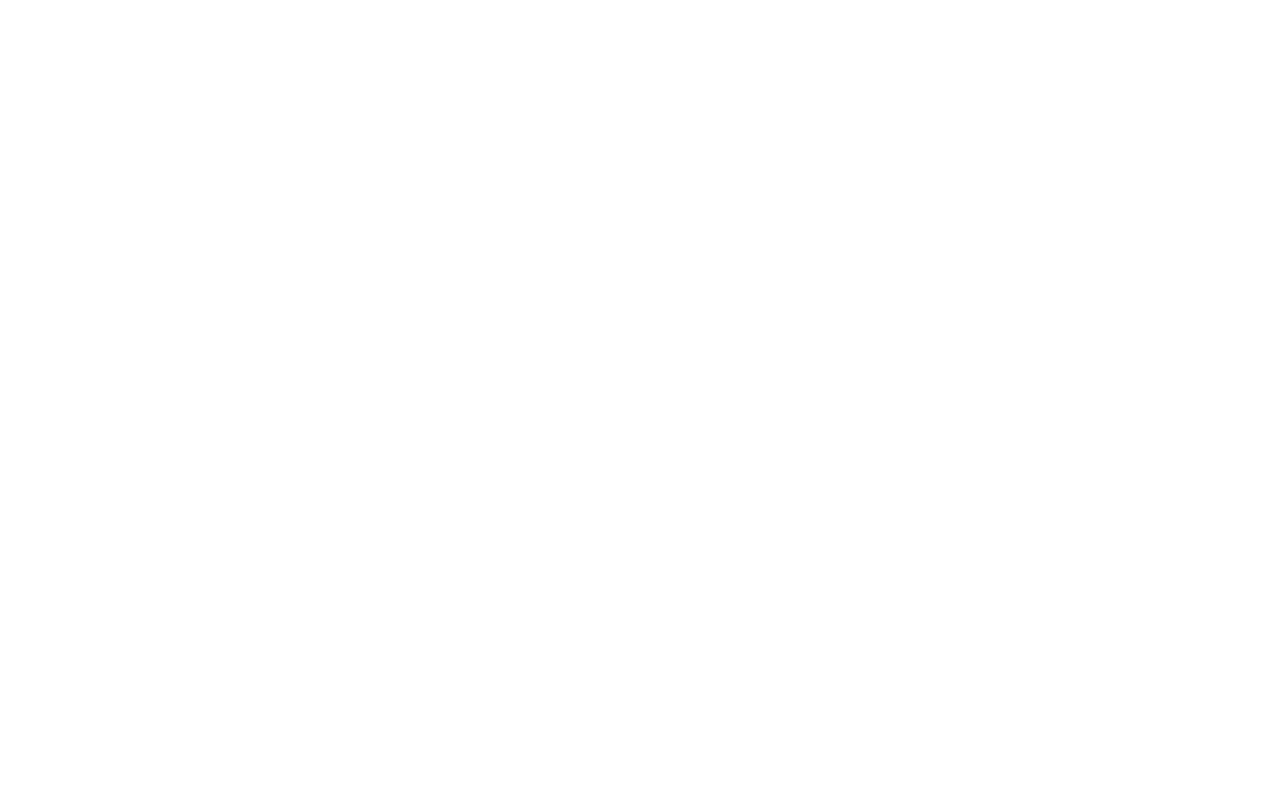
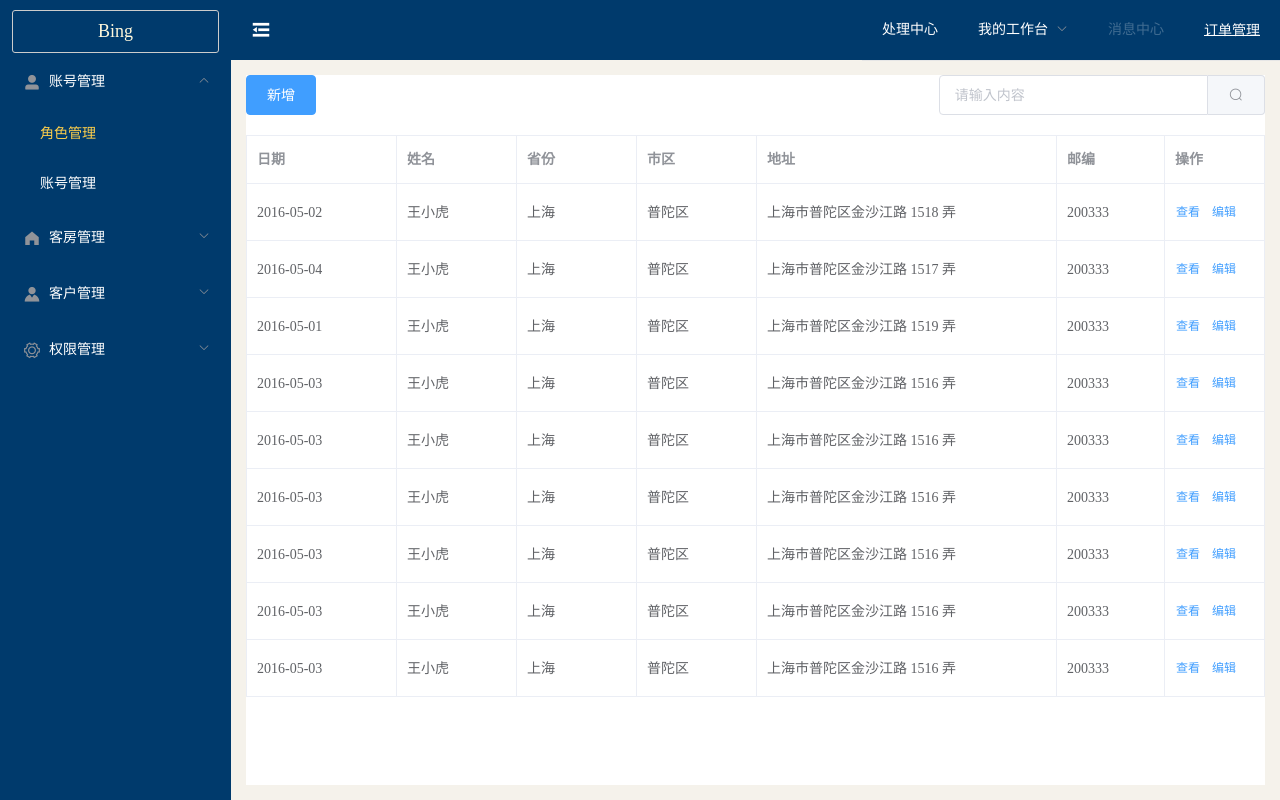
Before and after one commit to xiaopangzhi0630/hotelManger, a Vue app: page /layout/role in a window 1280 px wide. Built offline with nearby package versions, Linux system fonts and the light colour scheme.

Commit message:
菜单收缩bug修复,浏览器显示title

```diff
--- /dev/null
+++ b/src/assets/style/base.scss
@@ -0,0 +1,13 @@
+html {
+  box-sizing: border-box;
+}
+
+#app .app-layout {
+  height: calc(100vh - 90px);
+  background: white;
+  overflow-x: hidden;
+  overflow-y: auto;
+  // border-radius: 3px;
+  // padding: 10px 20px;
+  // box-sizing: border-box;
+}
--- a/src/router/index.js
+++ b/src/router/index.js
@@ -2,7 +2,6 @@
 import VueRouter from 'vue-router'
 
 Vue.use(VueRouter)
-
 
 // 路由信息数组
 const routes = [
@@ -11,14 +10,29 @@
     path: '/',
     name: 'Login',
     redirect: '/layout',
-    component: () => import('@v/login/Login.vue')
+    component: () => import('@v/login/Login.vue'),
+    meta: { title: '登录' }
   },
   {
     path: '/layout',
     name: 'Layout',
-    component: () => import('@v/layout/Layout.vue')
-  },
+    component: () => import('@v/layout/Layout.vue'),
+    meta: { title: '首页' },
+    children: [
+      {
+        path: 'role',
+        component: () => import('@v/role/Role.vue'),
+        meta: { title: '角色管理' }
+      },
+      {
+        path: 'account',
+        component: () => import('@v/role/Account.vue'),
+        meta: { title: '账号管理' }
+      },
+      // account
+    ],
 
+  }
 ]
 
 const router = new VueRouter({
--- a/src/views/layout/Layout.vue
+++ b/src/views/layout/Layout.vue
@@ -2,38 +2,53 @@
   <div class="layout">
     <!-- 左侧菜单 -->
     <div class="left">
-
       <div class="aside">
         <div class="logo">
           Bing
         </div>
-        <el-menu default-active="2" class="el-menu-vertical-demo" @open="handleOpen" @close="handleClose"
-          :collapse="isCollapse" background-color="#003a6c" text-color="#fff" active-text-color="#ffd04b">
-          <el-submenu index="1">
+        <el-menu default-active="/layout/role" class="el-menu-vertical-demo" @open="handleOpen" @close="handleClose"
+          :collapse="isCollapse" router unique-opened background-color="#003a6c" text-color="#fff"
+          active-text-color="#ffd04b">
+          <el-submenu index="/layout/role">
             <template slot="title">
-              <i class="el-icon-location"></i>
-              <span>导航一</span>
+              <i class="el-icon-user-solid"></i>
+              <span>账号管理</span>
             </template>
-            <el-menu-item index="1-1">选项1</el-menu-item>
-            <el-menu-item index="1-2">选项2</el-menu-item>
-            <el-menu-item index="1-3">选项3</el-menu-item>
-            <el-submenu index="1-4">
+            <el-menu-item index="/layout/role">角色管理</el-menu-item>
+            <el-menu-item index="/layout/account">账号管理</el-menu-item>
+            <!-- <el-submenu index="1-4">
               <template slot="title">选项4</template>
               <el-menu-item index="1-4-1">选项1</el-menu-item>
-            </el-submenu>
+            </el-submenu> -->
           </el-submenu>
-          <el-menu-item index="2">
-            <i class="el-icon-menu"></i>
-            <span slot="title">导航二</span>
-          </el-menu-item>
-          <el-menu-item index="3" disabled>
-            <i class="el-icon-document"></i>
-            <span slot="title">导航三</span>
-          </el-menu-item>
-          <el-menu-item index="4">
-            <i class="el-icon-setting"></i>
-            <span slot="title">导航四</span>
-          </el-menu-item>
+          <el-submenu index="2">
+            <template slot="title">
+              <i class="el-icon-s-home"></i>
+              <span slot="title">客房管理</span>
+            </template>
+            <el-menu-item index="2-1">选项1</el-menu-item>
+            <el-menu-item index="2-2">选项2</el-menu-item>
+            <el-menu-item index="2-3">选项3</el-menu-item>
+          </el-submenu>
+          <el-submenu index="3">
+            <template slot="title">
+              <i class="el-icon-s-custom"></i>
+              <span slot="title">客户管理</span>
+            </template>
+            <el-menu-item index="3-1">选项1</el-menu-item>
+            <el-menu-item index="3-2">选项2</el-menu-item>
+            <el-menu-item index="3-3">选项3</el-menu-item>
+          </el-submenu>
+          <el-submenu index="4">
+            <template slot="title">
+              <i class="el-icon-setting"></i>
+              <span slot="title">权限管理</span>
+            </template>
+            <el-menu-item index="4-1">选项1</el-menu-item>
+            <el-menu-item index="4-2">选项2</el-menu-item>
+            <el-menu-item index="4-3">选项3</el-menu-item>
+          </el-submenu>
+
         </el-menu>
       </div>
 
@@ -46,7 +61,7 @@
         </div>
 
         <el-menu :default-active="activeIndex2" class="el-menu-demo" mode="horizontal" @select="handleSelect"
-          background-color="#003a6c" text-color="#fff" active-text-color="#ffd04b" style="height: 100%;">
+          background-color="#003a6c" text-color="#fff" active-text-color="#ffd04b">
           <el-menu-item index="1">处理中心</el-menu-item>
           <el-submenu index="2">
             <template slot="title">我的工作台</template>
@@ -67,7 +82,9 @@
 
 
       </div>
-      <div class="nav"></div>
+      <div class="nav">
+        <router-view></router-view>
+      </div>
     </div>
   </div>
 </template>
@@ -113,6 +130,7 @@
 <style lang="scss" scoped>
   .layout {
     width: 100vw;
+    height: 100vh;
     display: flex;
 
     // 左侧
@@ -130,19 +148,21 @@
         text-align: center;
         padding: 10px;
         border: 1px solid #ccc;
+        border-radius: 3px;
         margin: 0 auto;
         box-sizing: border-box;
       }
 
       .aside {
-        height: calc(100vh - 60px);
+        // height: calc(100vh - 60px);
         padding-top: 10px;
+
 
         // 折叠菜单关键代码, 样式
         .el-menu-vertical-demo:not(.el-menu--collapse) {
           width: 230px;
           min-height: 400px;
-          height: 100%;
+          // height: 100%;
         }
 
         .el-menu {
@@ -155,6 +175,9 @@
     // 右侧
     .right {
       flex: 1;
+      // height: calc(100vh -60px);
+      height: 100%;
+      width: calc(100vw - 235px);
 
       .top {
         display: flex;
@@ -188,6 +211,13 @@
         color: #003a6c;
         background-color: #ece5e5fa;
       }
+
+      .nav {
+        // box-sizing: border-box;
+        padding: 15px;
+        height: calc(100vh - 90px);
+        background: rgb(245, 242, 235);
+      }
     }
 
   }
--- /dev/null
+++ b/src/views/role/Account.vue
@@ -0,0 +1,90 @@
+<template>
+  <div class="app-layout">
+
+    <el-row :gutter="20">
+      <el-col :span="16">
+        <div class="grid-content bg-purple">
+          <el-button type="primary">添加</el-button>
+        </div>
+      </el-col>
+      <el-col :span="8">
+        <div class="grid-content bg-purple">
+          <el-input placeholder="请输入内容" v-model="input3" class="input-with-select">
+
+            <el-button slot="append" icon="el-icon-search"></el-button>
+          </el-input>
+        </div>
+      </el-col>
+    </el-row>
+    <el-table :data="tableData" border style="width: 100%; margin-top: 20px">
+      <el-table-column fixed prop="date" label="日期" width="150">
+      </el-table-column>
+      <el-table-column prop="name" label="姓名" width="120">
+      </el-table-column>
+      <el-table-column prop="province" label="省份" width="120">
+      </el-table-column>
+      <el-table-column prop="city" label="市区" width="120">
+      </el-table-column>
+      <el-table-column prop="address" label="地址" width="300">
+      </el-table-column>
+      <el-table-column prop="zip" label="邮编">
+      </el-table-column>
+      <el-table-column fixed="right" label="操作" width="100">
+        <template slot-scope="scope">
+          <el-button @click="handleClick(scope.row)" type="text" size="small">查看</el-button>
+          <el-button type="text" size="small">编辑</el-button>
+        </template>
+      </el-table-column>
+    </el-table>
+  </div>
+
+</template>
+
+<script>
+  export default {
+    methods: {
+      handleClick(row) {
+        console.log(row);
+      }
+    },
+
+    data() {
+      return {
+        input3: '',
+        tableData: [{
+          date: '2016-05-02',
+          name: '王小虎',
+          province: '上海',
+          city: '普陀区',
+          address: '上海市普陀区金沙江路 1518 弄',
+          zip: 200333
+        }, {
+          date: '2016-05-04',
+          name: '王小虎',
+          province: '上海',
+          city: '普陀区',
+          address: '上海市普陀区金沙江路 1517 弄',
+          zip: 200333
+        }, {
+          date: '2016-05-01',
+          name: '王小虎',
+          province: '上海',
+          city: '普陀区',
+          address: '上海市普陀区金沙江路 1519 弄',
+          zip: 200333
+        }, {
+          date: '2016-05-03',
+          name: '王小虎',
+          province: '上海',
+          city: '普陀区',
+          address: '上海市普陀区金沙江路 1516 弄',
+          zip: 200333
+        }]
+      }
+    }
+  }
+</script>
+
+<style lang="sass" scoped>
+
+</style>>
--- /dev/null
+++ b/src/views/role/Role.vue
@@ -0,0 +1,126 @@
+<template>
+ <div class="app-layout">
+
+    <el-row :gutter="20">
+      <el-col :span="16">
+        <div class="grid-content bg-purple">
+          <el-button type="primary">新增</el-button>
+        </div>
+      </el-col>
+      <el-col :span="8">
+        <div class="grid-content bg-purple">
+          <el-input placeholder="请输入内容" v-model="input3" class="input-with-select">
+
+            <el-button type="primary" slot="append" icon="el-icon-search"></el-button>
+          </el-input>
+        </div>
+      </el-col>
+    </el-row>
+    <el-table :data="tableData" border style="margin-top: 20px">
+      <el-table-column fixed prop="date" label="日期" width="150">
+      </el-table-column>
+      <el-table-column prop="name" label="姓名" width="120">
+      </el-table-column>
+      <el-table-column prop="province" label="省份" width="120">
+      </el-table-column>
+      <el-table-column prop="city" label="市区" width="120">
+      </el-table-column>
+      <el-table-column prop="address" label="地址" width="300">
+      </el-table-column>
+      <el-table-column prop="zip" label="邮编">
+      </el-table-column>
+      <el-table-column fixed="right" label="操作" width="100">
+        <template slot-scope="scope">
+          <el-button @click="handleClick(scope.row)" type="text" size="small">查看</el-button>
+          <el-button type="text" size="small">编辑</el-button>
+        </template>
+      </el-table-column>
+    </el-table>
+  </div>
+
+</template>
+
+<script>
+  export default {
+    methods: {
+      handleClick(row) {
+        console.log(row);
+      }
+    },
+
+    data() {
+      return {
+        input3: '',
+        tableData: [{
+          date: '2016-05-02',
+          name: '王小虎',
+          province: '上海',
+          city: '普陀区',
+          address: '上海市普陀区金沙江路 1518 弄',
+          zip: 200333
+        }, {
+          date: '2016-05-04',
+          name: '王小虎',
+          province: '上海',
+          city: '普陀区',
+          address: '上海市普陀区金沙江路 1517 弄',
+          zip: 200333
+        }, {
+          date: '2016-05-01',
+          name: '王小虎',
+          province: '上海',
+          city: '普陀区',
+          address: '上海市普陀区金沙江路 1519 弄',
+          zip: 200333
+        }, {
+          date: '2016-05-03',
+          name: '王小虎',
+          province: '上海',
+          city: '普陀区',
+          address: '上海市普陀区金沙江路 1516 弄',
+          zip: 200333
+        }, {
+          date: '2016-05-03',
+          name: '王小虎',
+          province: '上海',
+          city: '普陀区',
+          address: '上海市普陀区金沙江路 1516 弄',
+          zip: 200333
+        }, {
+          date: '2016-05-03',
+          name: '王小虎',
+          province: '上海',
+          city: '普陀区',
+          address: '上海市普陀区金沙江路 1516 弄',
+          zip: 200333
+        }, {
+          date: '2016-05-03',
+          name: '王小虎',
+          province: '上海',
+          city: '普陀区',
+          address: '上海市普陀区金沙江路 1516 弄',
+          zip: 200333
+        }, {
+          date: '2016-05-03',
+          name: '王小虎',
+          province: '上海',
+          city: '普陀区',
+          address: '上海市普陀区金沙江路 1516 弄',
+          zip: 200333
+        }, {
+          date: '2016-05-03',
+          name: '王小虎',
+          province: '上海',
+          city: '普陀区',
+          address: '上海市普陀区金沙江路 1516 弄',
+          zip: 200333
+        }
+        ]
+      }
+    }
+  }
+</script>
+
+<style lang="sass" scoped>
+
+</style>>
```
Also changed, not shown: src/App.vue (+13 -12 lines), src/main.js (+9 -0 lines).
